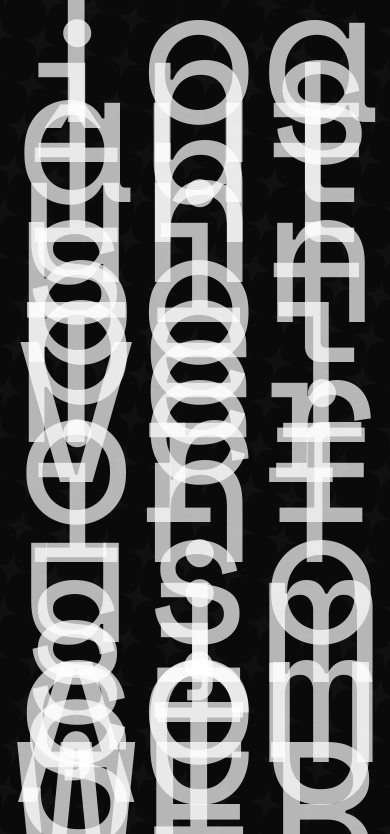
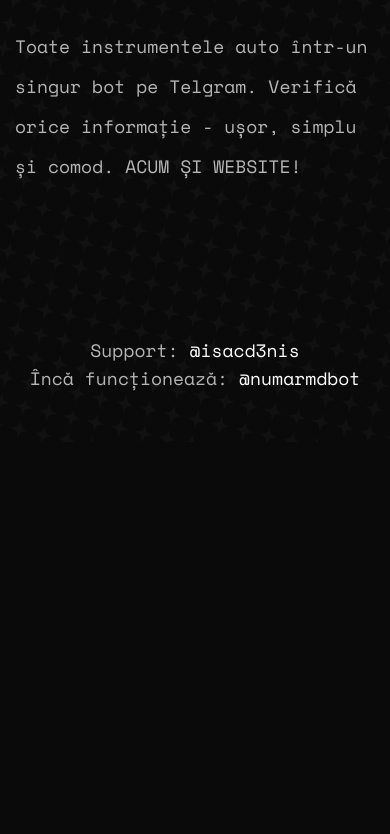
Before and after one commit to autozonemd/autozonemd.github.io, a plain HTML site: page index.html in a window 390 px wide. Shown: the part 405-1239 px from the top of the page. After the commit the page ends 847 px from the top, so only its background shows below. Drawn offline with nearby package versions, Linux system fonts and the light colour scheme; files whose address does not match are found by name.

Commit message:
Update style.css

```diff
--- a/assets/css/style.css
+++ b/assets/css/style.css
@@ -1100,7 +1100,7 @@ main .main-wrapper.demo-06 .hero-area p {
 
 @media (max-width: 767px) {
   main .main-wrapper.demo-06 .hero-area p {
-    font-size: 200px;
+    font-size: 18px;
   }
 }
 
```
